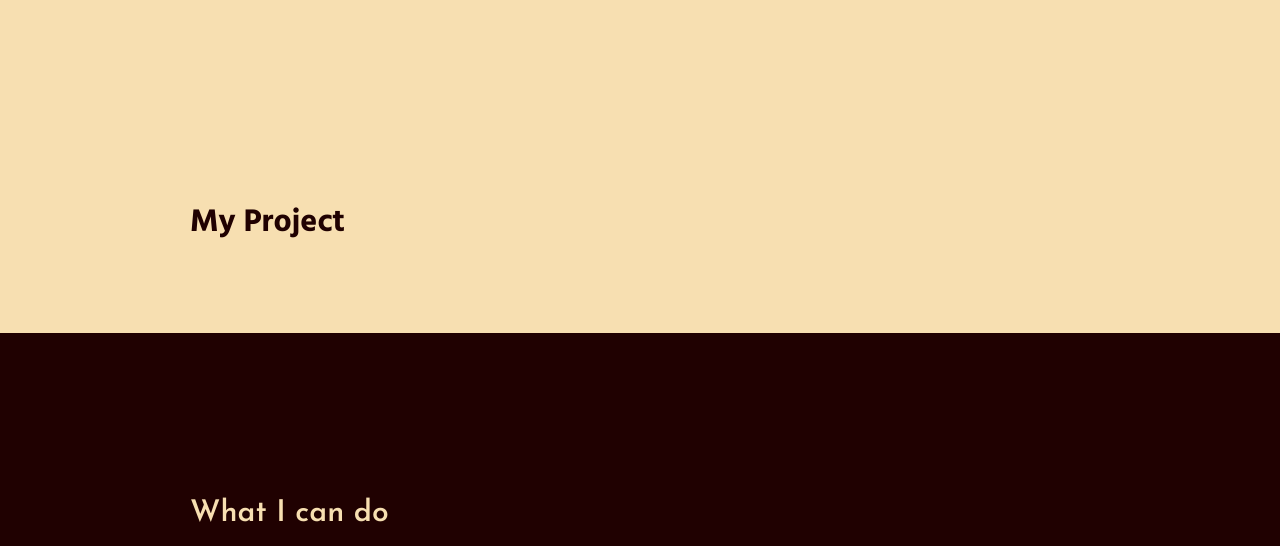
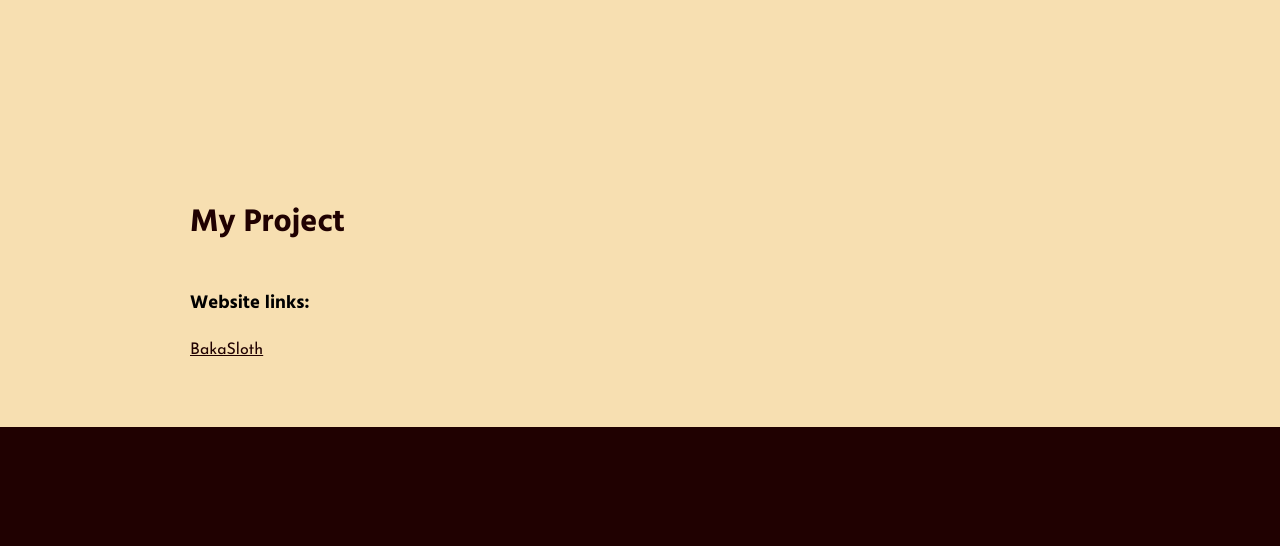
Before and after one commit to MaxZ0/portfolio, a plain HTML site: page frontend/index.html in a window 1280 px wide. Shown: the part 537-1083 px from the top of the page. Drawn offline with Linux system fonts and the light colour scheme; no server answers; a small style sheet from the web is missing.

Commit message:
link add

```diff
--- a/frontend/css/style.css
+++ b/frontend/css/style.css
@@ -107,6 +107,10 @@ ul a {
 }
 
 /*---------------------------hover-btn---------------------------*/
+
+.link-a{
+  color:#200101;
+}
 
 .link{
 	display: inline-block;
--- a/frontend/index.html
+++ b/frontend/index.html
@@ -92,6 +92,10 @@
       <h1 class="hind color-dark-brown">My Project</h1>
       <section class="gallery-cards">
       </section>
+      <div>
+        <h3>Website links:</h3>
+        <a class="link-a josefin-sans" href="https://bakasloth.netlify.app/" target="_blank">BakaSloth</a>
+      </div>
     </div>
 
     <div class="container-featured" id="myskills">
```
